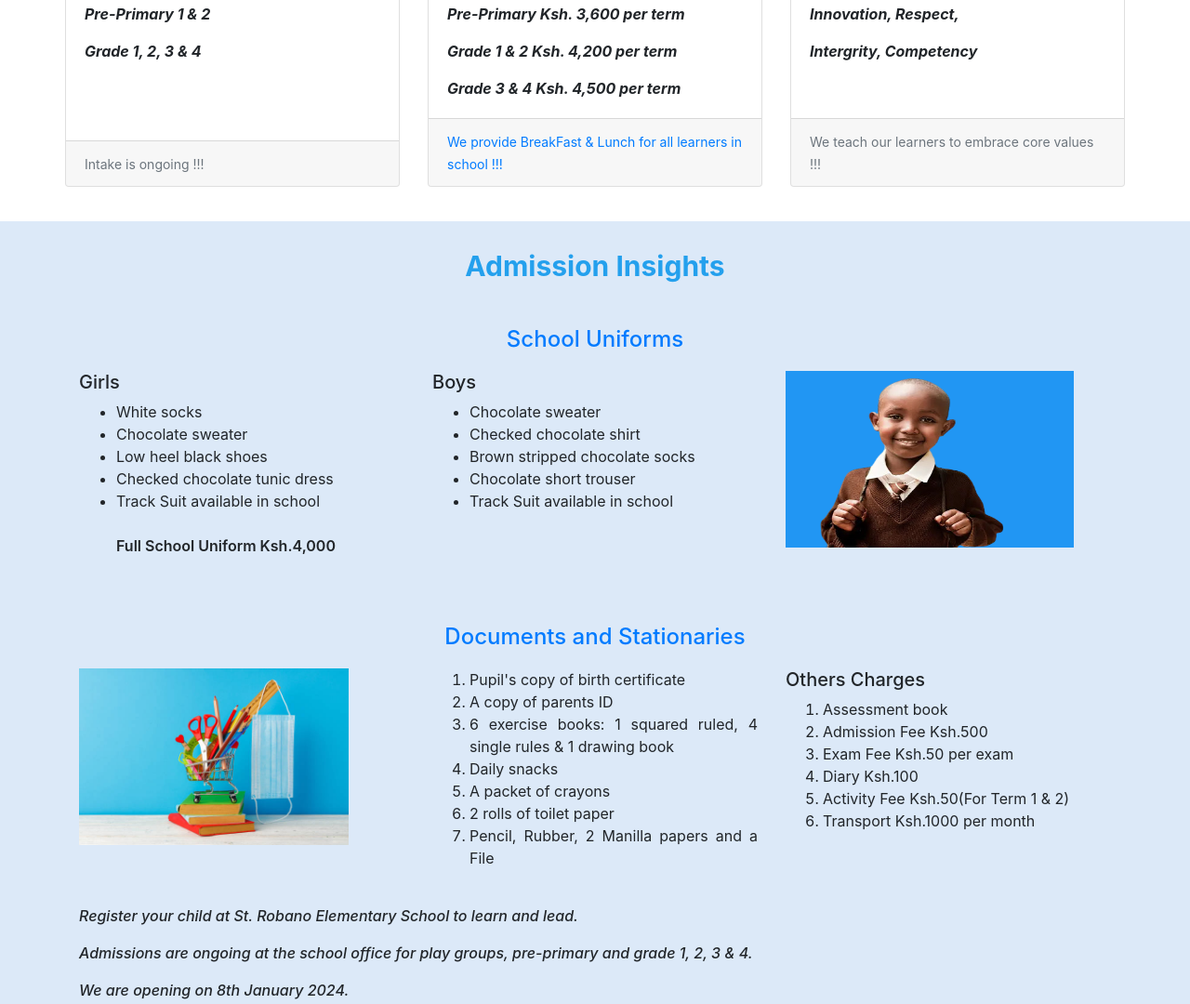
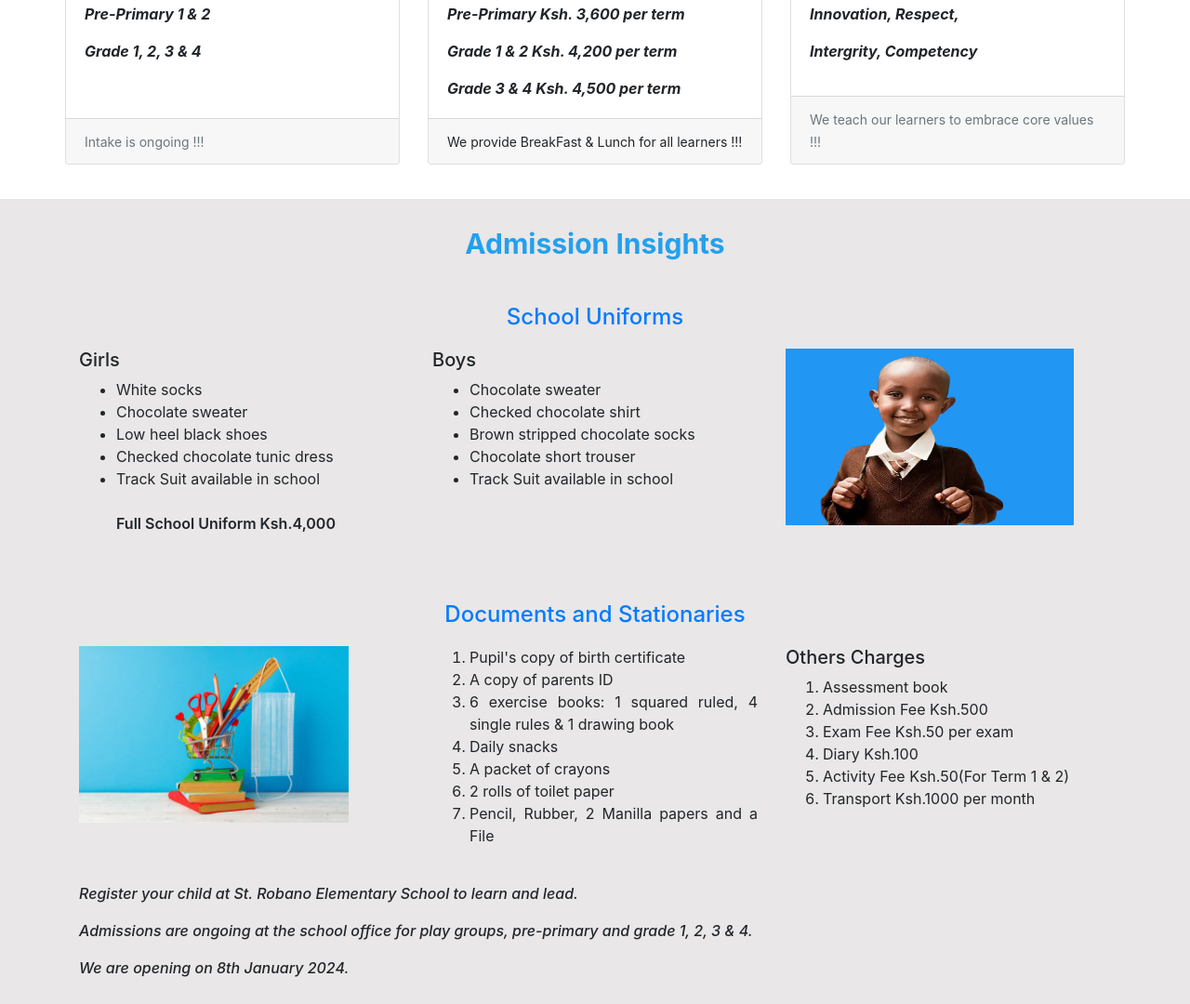
Before and after one commit to leakeyhamad/school, a plain HTML site: page index.html in a window 1280 px wide. Shown: the part 1053-2133 px from the top of the page at 93% size. Drawn offline with nearby package versions, Linux system fonts and the light colour scheme.

Commit message:
edit background color

```diff
--- a/index.html
+++ b/index.html
@@ -80,7 +80,7 @@
                             <p class="card-text">Grade 3 & 4 Ksh. 4,500 per term</p>
                           </div>
                           <div class="card-footer">
-                            <small class="text-primary">We provide BreakFast & Lunch for all learners in school !!!</small>
+                            <small>We provide BreakFast & Lunch for all learners !!!</small>
                           </div>
                         </div>
                         <div class="card">
--- a/styles/style.css
+++ b/styles/style.css
@@ -18,7 +18,7 @@
     font-weight: bold;
 }
 .insights{
-    background-color: rgb(220, 233, 248);
+    background-color: rgb(233, 231, 231);
    margin-bottom: -3%;
 }
 .notice{
```
